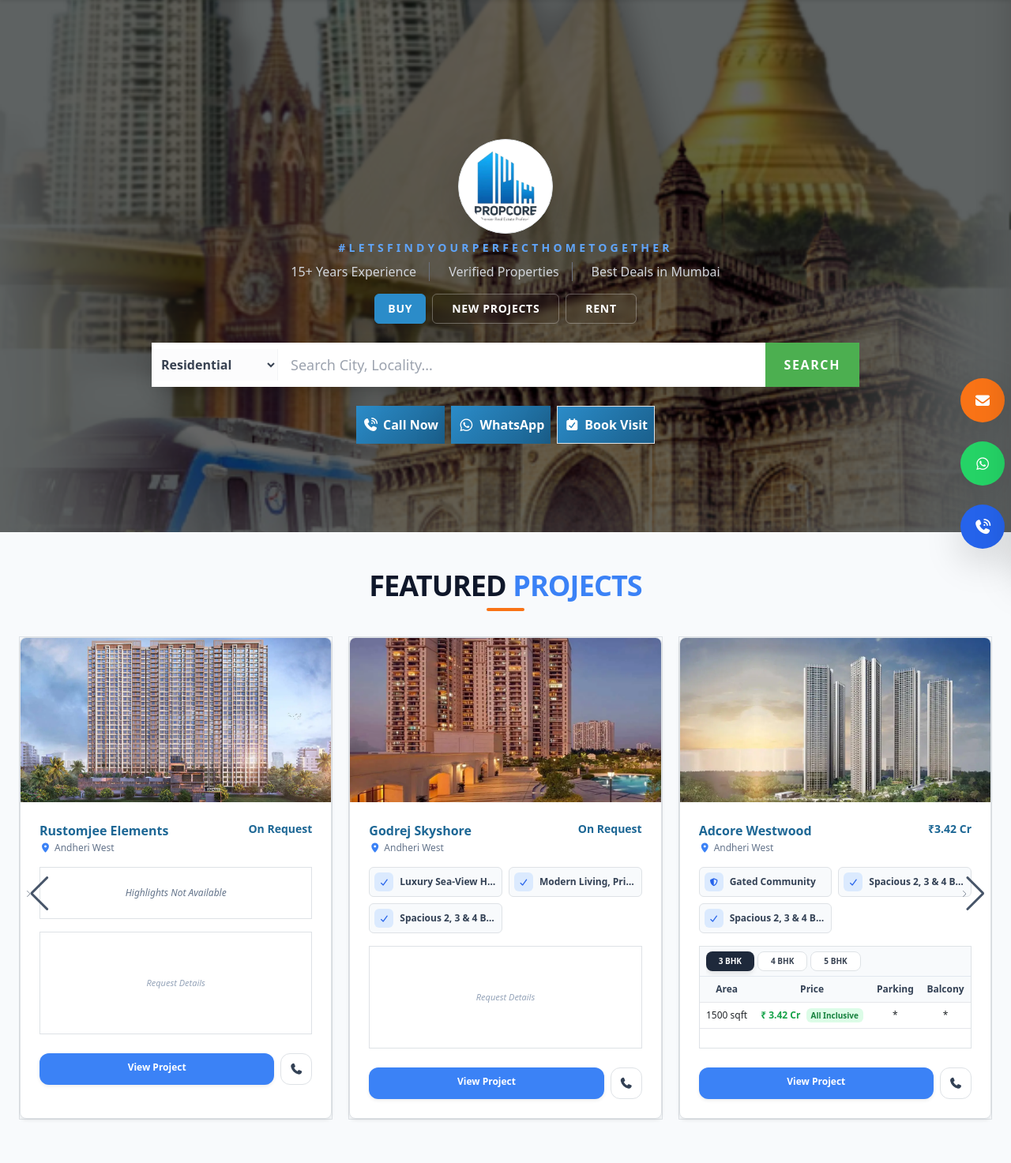
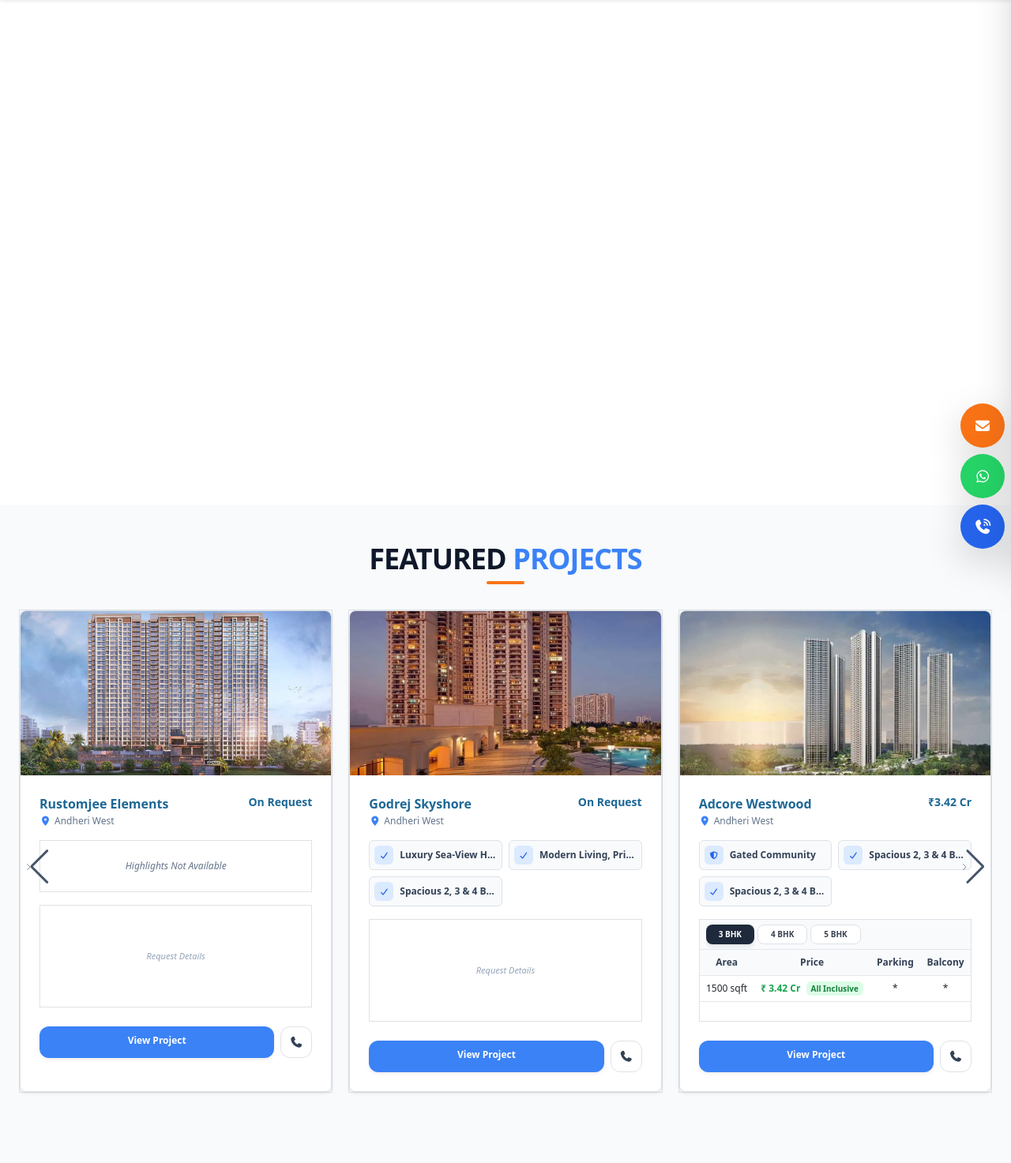
Before and after one commit to cloudrohu/propcore, a Django app: page / in a window 1280 px wide. Shown: the part 81-1554 px from the top of the page at 79% size. Run offline with Django 5.2, Linux system fonts and the light colour scheme; data comes from the database, SQL or seed files in the repository; both versions use the stored data as it was after the commit; data that the repository does not hold is empty; some libraries are stand-ins or nearby versions.

Commit message:
searchbar

```diff
--- a/home/templates/base.html
+++ b/home/templates/base.html
@@ -32,7 +32,13 @@
 
 </head>
 
-<body>
+<style>
+  *{
+    text-decoration: none;
+  }
+</style>
+
+<body style="text-decoration: none;">
 
   <!-- Google Tag Manager (noscript) -->
   <noscript>
@@ -48,7 +54,7 @@
 
     {% include 'includes/footer.html' %}
 
-  <div class="fixed bottom-6 right-2 flex flex-col gap-4 z-50">
+  <div class="fixed bottom-6 right-2 flex flex-col gap-2 z-50">
 
     <button onclick="toggleEnquiryModal()" class="bg-orange-500 hover:bg-orange-600 text-white p-1.5 rounded-full shadow-lg transition-transform hover:scale-110 flex items-center justify-center w-14 h-14" aria-label="Enquiry">
       <i class="fas fa-envelope text-lg"></i>
--- a/home/templates/home/index.html
+++ b/home/templates/home/index.html
@@ -8,7 +8,7 @@
 
 {% block content %}
 
-{% include 'includes/search_bar.html' %}
+{% include 'includes/search_bar2.html' %}
 
 {% include 'home/content.html' %}
 
--- a/home/templates/includes/search_bar.html
+++ b/home/templates/includes/search_bar.html
@@ -58,18 +58,22 @@
   }
 </style>
 
-<section class="relative py-22 md:py-24 bg-cover bg-center md:bg-cover" style="background-image:url('{{ slider.image.url }}'); --tabColor: {{ slider.tabs_color|default:'#2b8cc9' }};">
 
-    <div class="absolute inset-0 bg-black/60"></div>
+<section class="hero-image">
 
-    <div class="relative max-w-6xl mx-auto px-6 flex flex-col items-center text-center text-white pt-20 md:pt-20"
+
+   <!-- Overlay -->
+  <div class="hero-overlay"></div>
+
+  <!-- Content -->
+  <div class="hero-content relative z-10 max-w-6xl mx-auto px-6 flex flex-col items-center text-center text-white pt-20 md:pt-20">
 
       <a href="/" class="flex-shrink-0 md:mb-3 p-3">
           {% if settings_obj.logo %}
             <img src="{{ settings_obj.logo.url }}" class="p-2 h-[12vh] md:h-[15vh] object-contain border border-white/30 rounded-full bg-white shadow-lg" alt="Logo">
           {% else %}
             <div class="text-xl md:text-2xl font-bold text-[#ff5a5f] flex items-center gap-1">
-              <i class="fa-solid fa-house-chimney"></i> <span class="hidden xs:inline">RealtyPro</span>
+              <i class="fa-solid fa-house-chimney"></i> RealtyPro
             </div>
           {% endif %}
       </a>
@@ -77,12 +81,6 @@
       <p class="text-xs md:text-sm tracking-[0.3em] uppercase text-blue-400 font-bold mb-2 mt-2 md:mb-4">
           #letsfindyourperfecthometogether
       </p>
-
-      <div class="flex items-center gap-4 text-sm md:text-base text-gray-300 mb-3 md:mb-6 font-medium">
-          <span class="border-r border-gray-500 pr-4">15+ Years Experience</span>
-          <span class="border-r border-gray-500 pr-4">Verified Properties</span>
-          <span>Best Deals in Mumbai</span>
-      </div>
 
 
       <div id="hero-tabs" class="flex flex-nowrap md:flex-wrap gap-2 mb-4 overflow-x-auto no-scrollbar">
@@ -134,9 +132,44 @@
 
       </div>
 
-    </div>
+  </div>
 
 </section>
+
+<style>
+.hero-image {
+  width: 100%;
+  height: 80vh;
+  position: relative;
+  background-image: url("{{ slider.image.url }}");
+  background-position: center;
+  background-repeat: no-repeat;
+  background-size: cover;
+}
+
+/* 🔥 Dark Overlay */
+.hero-image::before {
+  content: "";
+  position: absolute;
+  inset: 0;
+  background: rgba(0, 0, 0, 0.35); /* darkness control */
+  z-index: 1;
+}
+@media (max-width: 768px) {
+  .hero-image {
+    height: 50vh;
+    background-position: center top;
+  }
+
+  .hero-image::before {
+    background: rgba(0, 0, 0, 0.4); /* mobile pe thoda aur dark */
+  }
+}
+</style>
+
+
+
+
 
 <script>
   // Tab Switching Logic
--- /dev/null
+++ b/home/templates/includes/search_bar2.html
@@ -0,0 +1,25 @@
+{% load static %}
+
+<section class="hero-image">
+
+
+</section>
+
+<style>
+.hero-image {
+  width: 100%;
+  height: 80vh; /* 100vh tha → ab thoda kam */
+  background-image: url("{{slider_image.url}}");
+  background-position: center top;
+  background-repeat: no-repeat;
+  background-size: cover;
+}
+
+@media (max-width: 868px) {
+  .hero-image {
+    height: 50vh; /* Mobile me aur compact */
+    background-position: center top;
+  }
+}
+
+</style>
```
Also changed, not shown: db.sqlite3, media/slider/MUMBAI_Custom.png (added), media/slider/MUMBAI_Custom_1.png (added).
